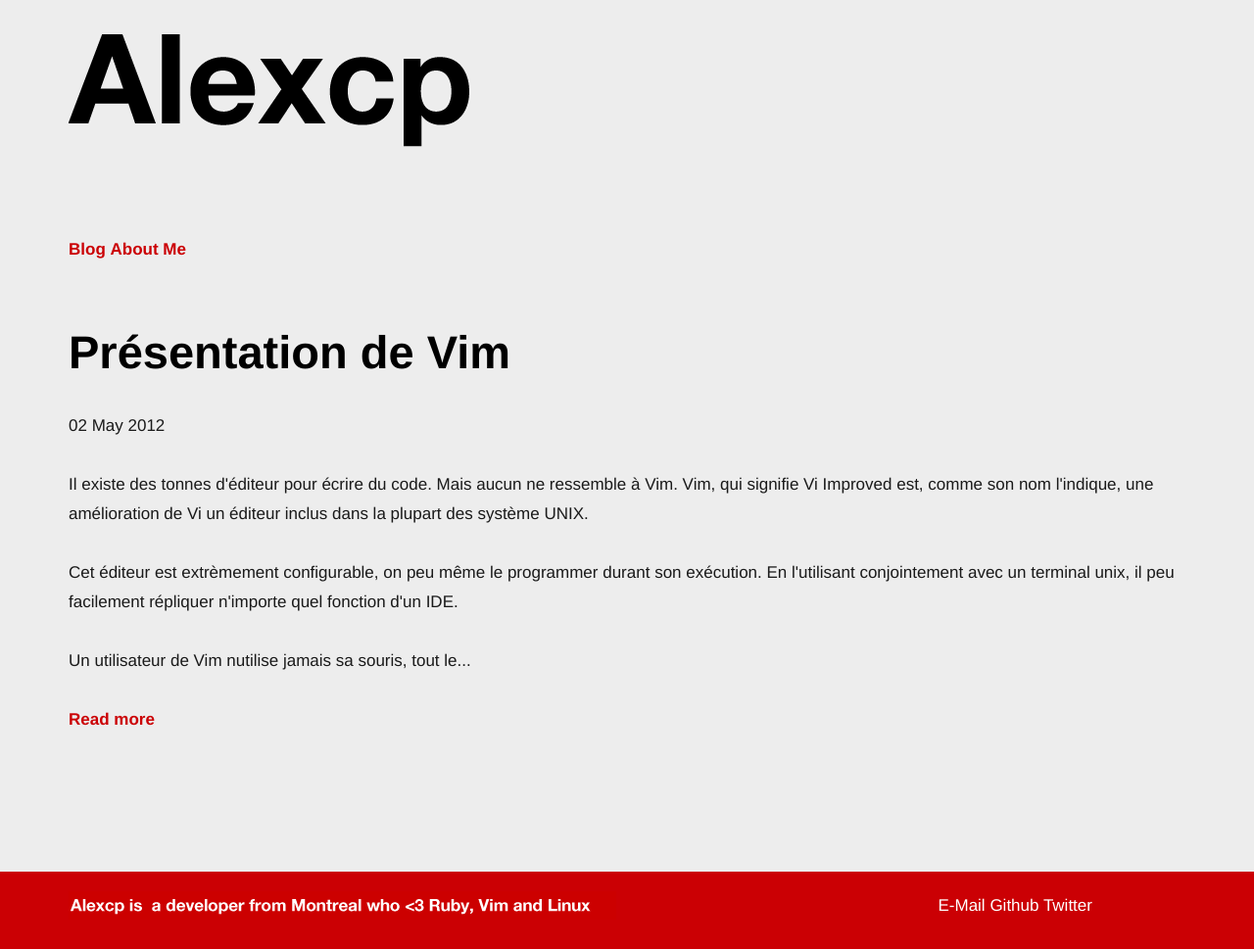
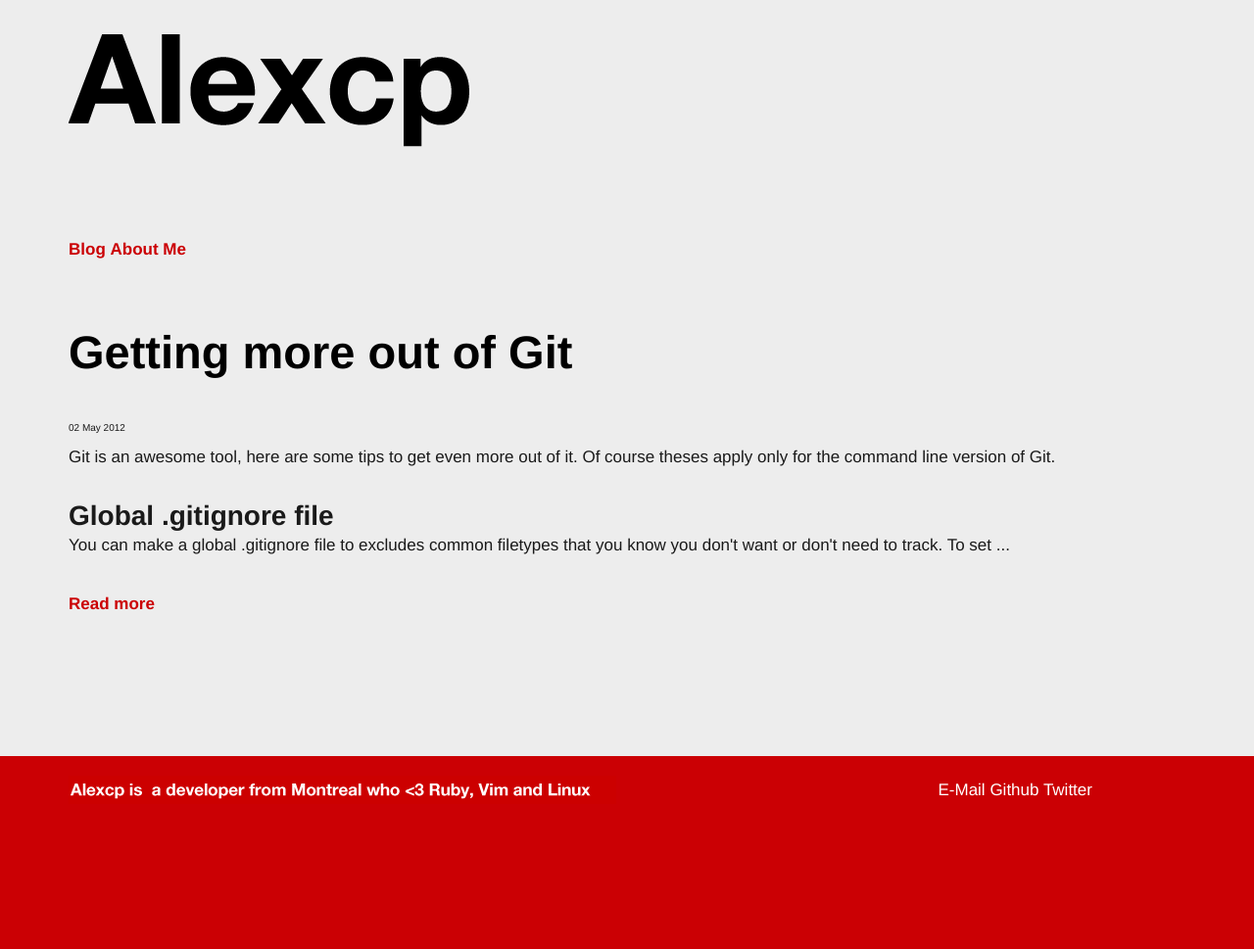
Before and after one commit to alexcp/alexcp-blog, a Jekyll site: the page built from index.html, in a window 1280 px wide. Shown: the whole page at 98% size. Built offline with Jekyll 4.4.1, drawn with Linux system fonts in a browser that asks for light colours; after the commit the page ends 900 px from its top, so only the background shows below that.

Commit message:
First post written

```diff
--- /dev/null
+++ b/_posts/2012-05-02-getting_more_out_of_git.html
@@ -0,0 +1,53 @@
+---
+layout: post
+title: Getting more out of Git
+category:
+tag: blog
+---
+
+Git is an awesome tool, here are some tips to get even more out of it. Of course theses apply only for the command line version of Git.
+
+<h3>Global .gitignore file</h3>
+
+You can make a global .gitignore file to excludes common filetypes that you know you don't want or don't need to track.
+To set it up you can run this command:
+<pre class="prettyprint">$ git config --global core.excludesfile path-to-your-excludes-file</pre>
+
+<a href="https://github.com/alexcp/gitconfig/blob/master/.gitignore_global">Here is my gitignore file</a>
+
+
+<h3>Git colors</h3>
+You can add color to your git output by running this command:
+<pre class="prettyprint">$ git config color.ui true</pre>
+
+<h3>Git add --all</h3>
+The command <code>git add --all</code> is a really great command, with it you can add a full directory, new, deleted or updated files.
+My alias is <code>git aa</code>
+<pre class="prettyprint">$ git config --global alias.aa 'add --all'</pre>
+
+<h3>Git diff --cached</h3>
+This command allow you to see the diff of the staged files.
+My alias is <code>git dc</code>
+<pre class="prettyprint">$ git config --global alias.dc 'git diff --cached'</pre>
+
+<h3>Stage parts of files</h3>
+If you add the '-p' flag to <code>git add</code> or <code>git add --all</code> you will see the diff of each files one by one, you can then type 's' to split the file and choose 'y' or 'n' to stage the file or ignore the changes. You can press '?' to get a list of all the options.
+This command  is extremely useful to make good and relevant commits.
+
+<h3>Stashing</h3>
+If you don't want to commit your work in progress but need to switch branch, or work on something else temporarily, you can <code>git stash</code> your working directory and reapply these changes later.
+Use <code>git stash apply</code> to apply your last stash.
+If you have more than one stash, you can issue the command 'git stash list' to see your stack and use the command <code>git stash apply stash@{#}</code> to apply the stash that you want.
+
+<h3>Rebase</h3>
+With the command <code>git rebase</code> you can apply all the commit of branch on top of the current branch.
+When you merge a branch with <code>git merge</code> it creates "merge bubbles", you have points in your history where a bunch of changes are applied at the same time, if a bug is introduced, it's really hard to find which commit is responsible.
+
+It is a quite complex subject so I would recommend reading more about it <a href="http://book.git-scm.com/4_rebasing.html">here </a>
+
+<h3>Prettier Output</h3>
+You can use this command to get Prettier git log output
+<pre class="prettyprint">pretty=format:%C(yellow)%h%Creset -%C(red)%d%Creset %s %Cgreen(%ar) %C(bold blue)<%an>%Creset</pre>
+
+
+That's all for now, I invite you to have a look at my <a href="https://github.com/alexcp/gitconfig">GitConfigs on Github</a>
--- a/_posts/2012-05-02-quick-vim-intro.html
+++ /dev/null
@@ -1,31 +0,0 @@
----
-layout: post
-title: Présentation de Vim
-category: vim
-tag: blog
----
-
-<p>Il existe des tonnes d'éditeur pour écrire du code. Mais aucun ne ressemble à Vim.
-Vim, qui signifie Vi Improved est, comme son nom l'indique, une amélioration de Vi un éditeur inclus dans la plupart des système UNIX.</p>
-
-<p>Cet éditeur est extrèmement configurable, on peu même le programmer durant son exécution.
-En l'utilisant conjointement avec un terminal unix, il peu facilement répliquer n'importe quel fonction d'un IDE.</p>
-
-<p>Un utilisateur de Vim nutilise jamais sa souris, tout les opérations sont éffectué à l'aide du clavier. Cela augmente considérablement la vitesse de manipulation du texte,
-  on ne pert plus de temps à cliquer sur des bouton ou des menu.</p>
-
-<h3>Introduction</h3>
-
-<p>Maîtriser Vim requiert de la pratique, il y a beaucoup de commandes à apprendre au début, mais la productivité devrait augmenter en très peu de temps.</p>
-
-<h3>Les Modes</h3>
-
-<p>Il y a 3 modes principaux dans Vim, Normal, Visual et Insert.</p>
-
-<h3>Normal</h3>
-
-<p>Normal est le mode par défaut, il permet de naviguer dans le texte et d'éxécuter différentes commandes.</p>
-
-<pre class="prettyprint">
-On utilise les touchesh,j,k,l pour ce déplacer.
-</pre>
--- a/css/cabin.css
+++ b/css/cabin.css
@@ -1,5 +1,4 @@
 @charset "UTF-8";
-@import url("reset.css");
 html {
 	color:#1a1a1a;
 	overflow-y:scroll;
--- a/index.html
+++ b/index.html
@@ -7,10 +7,10 @@ title: Alexcp Web Developer from Montreal
 
 <h2><a href="{{ post.url }}">{{ post.title }}</a></h2>
 
-    {{ post.date | date_to_string }}
+<small>{{ post.date | date_to_string }}</small>
 
     <p>
-    {{ post.content | truncate: 500 }}
+    {{ post.content | truncate: 300 }}
      </p>
 
   <a class="btn" href="{{post.url}}">Read more</a>
```
